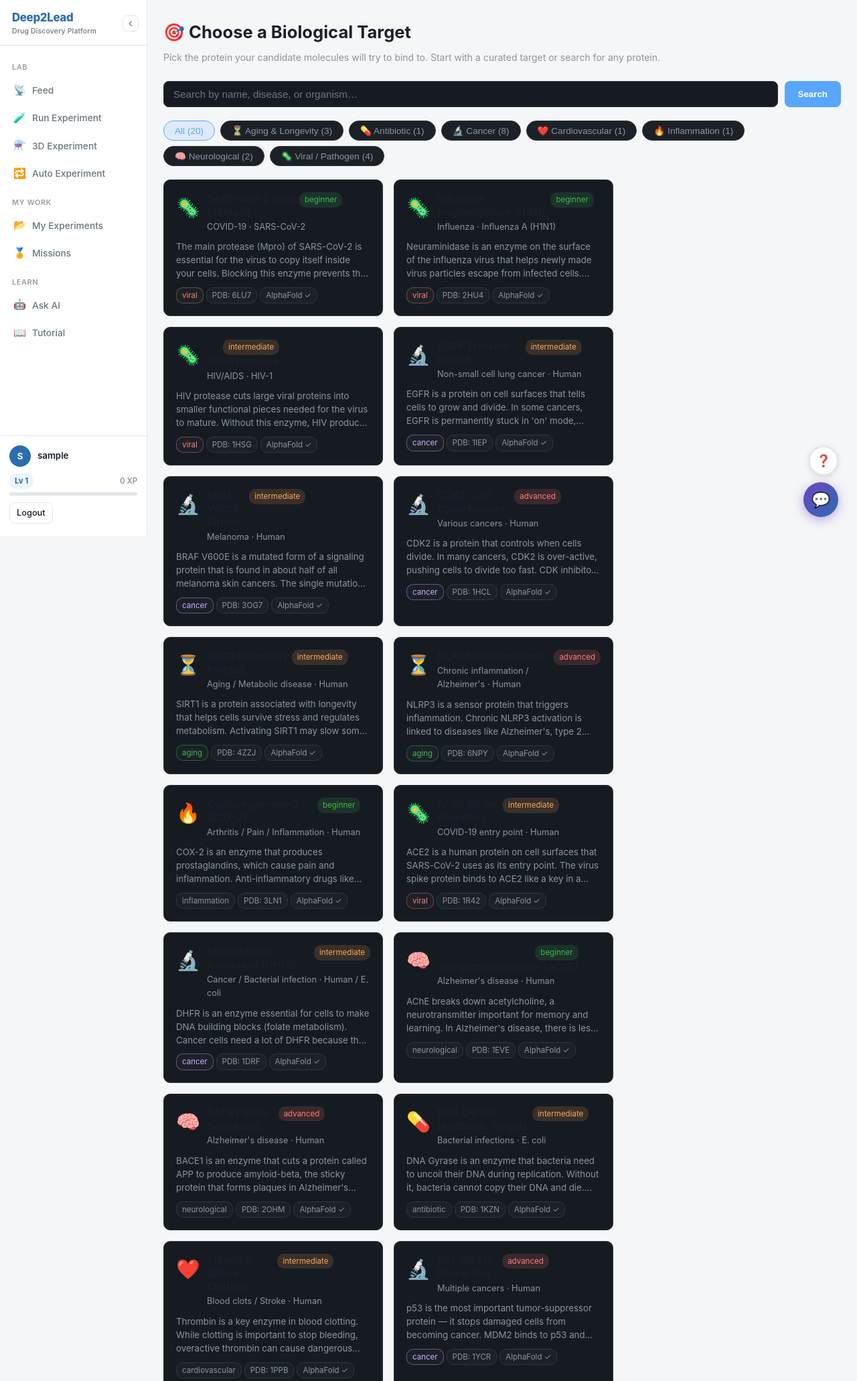
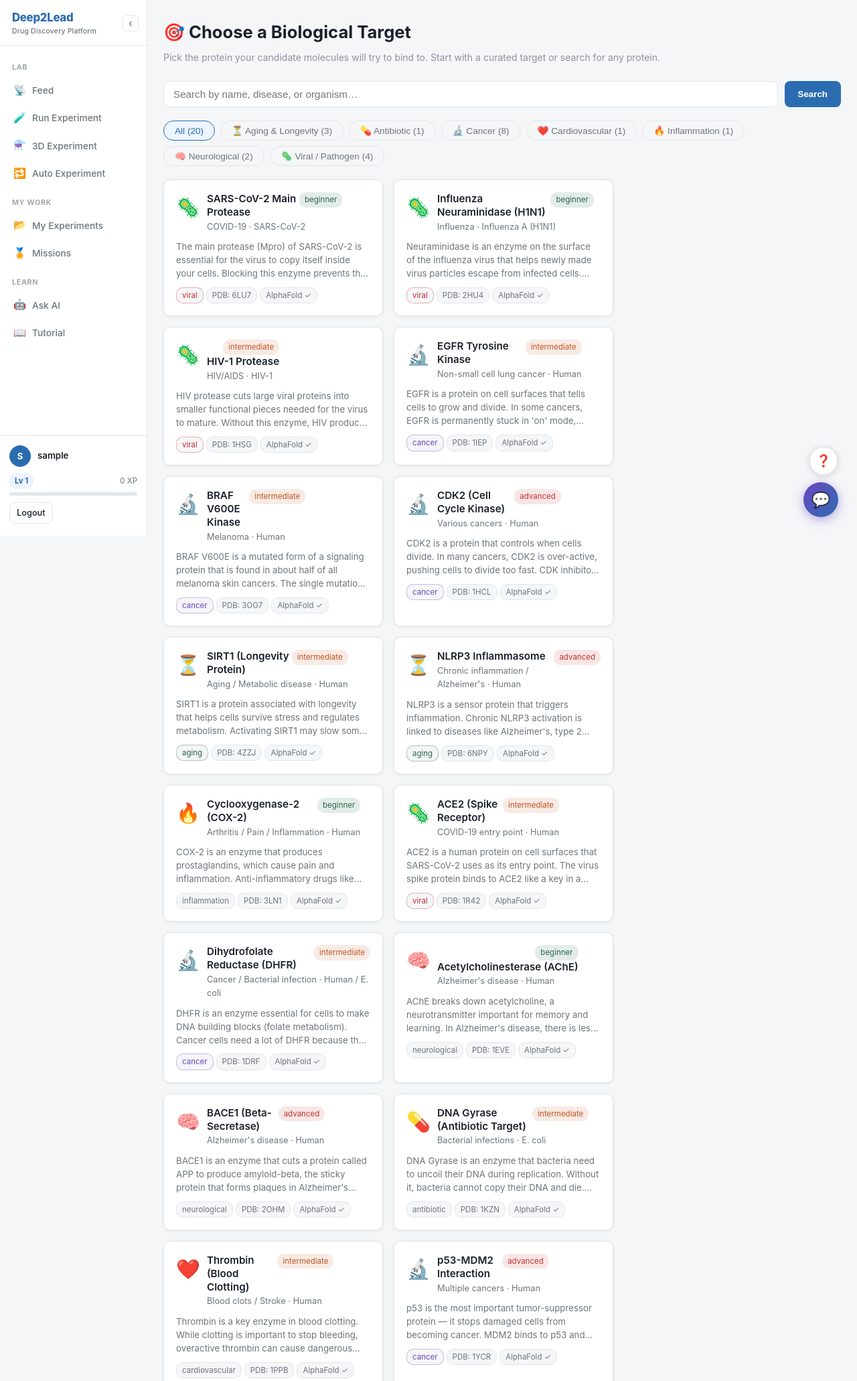
Before and after one commit to tarunchy/Deep2Lead-v2, a Flask app: page /target-picker in a window 1280 px wide. Shown: the top 2062 px of the page at 67% size. Run offline with Flask 3, Linux system fonts and the light colour scheme; the visitor is signed in with stand-in values (Sample User, id 1); data comes from the database, SQL or seed files in the repository.

Commit message:
run-3d: replace dark GitHub colors with CSS variables for consistent light theme
Co-Authored-By: Claude Sonnet 4.6 <noreply@anthropic.com>

```diff
--- a/v2/static/css/3d_viewer.css
+++ b/v2/static/css/3d_viewer.css
@@ -1,79 +1,74 @@
 /* ── 3D viewer & target picker styles ── */
 :root {
-  --v3-bg: #0d1117;
-  --v3-surface: #161b22;
-  --v3-surface2: #1c2128;
-  --v3-border: #30363d;
-  --v3-accent: #58a6ff;
-  --v3-green: #3fb950;
-  --v3-purple: #d2a8ff;
-  --v3-orange: #ffa657;
-  --v3-red: #ff7b72;
+  --v3-green:  #276749;
+  --v3-purple: #6b46c1;
+  --v3-orange: #c05621;
+  --v3-red:    #c53030;
 }
 
 /* ── Target Picker ── */
 .target-search-bar { display: flex; gap: 10px; margin-bottom: 20px; }
-.target-search-bar input { flex: 1; padding: 10px 14px; border-radius: 8px; border: 1px solid var(--v3-border); background: var(--v3-surface); color: #e6edf3; font-size: 0.95rem; }
-.target-search-bar input:focus { outline: none; border-color: var(--v3-accent); }
-.target-search-bar button { padding: 10px 20px; border-radius: 8px; background: var(--v3-accent); color: #fff; border: none; cursor: pointer; font-weight: 600; }
+.target-search-bar input { flex: 1; padding: 10px 14px; border-radius: 8px; border: 1px solid var(--border); background: var(--surface); color: var(--text); font-size: 0.95rem; }
+.target-search-bar input:focus { outline: none; border-color: var(--accent); }
+.target-search-bar button { padding: 10px 20px; border-radius: 8px; background: var(--accent); color: #fff; border: none; cursor: pointer; font-weight: 600; }
 
 .category-tabs { display: flex; gap: 8px; flex-wrap: wrap; margin-bottom: 20px; }
-.cat-tab { padding: 6px 16px; border-radius: 20px; border: 1px solid var(--v3-border); background: var(--v3-surface2); color: #8b949e; cursor: pointer; font-size: 0.85rem; transition: all 0.2s; }
-.cat-tab.active, .cat-tab:hover { background: rgba(88,166,255,0.15); border-color: var(--v3-accent); color: var(--v3-accent); }
+.cat-tab { padding: 6px 16px; border-radius: 20px; border: 1px solid var(--border); background: var(--bg); color: var(--text-muted); cursor: pointer; font-size: 0.85rem; transition: all 0.2s; }
+.cat-tab.active, .cat-tab:hover { background: var(--accent-light); border-color: var(--accent); color: var(--accent); }
 
 .target-grid { display: grid; grid-template-columns: repeat(auto-fill, minmax(280px, 1fr)); gap: 16px; }
-.target-card { background: var(--v3-surface); border: 1px solid var(--v3-border); border-radius: 10px; padding: 18px; cursor: pointer; transition: all 0.2s; }
-.target-card:hover { border-color: var(--v3-accent); transform: translateY(-2px); box-shadow: 0 4px 20px rgba(88,166,255,0.15); }
-.target-card.selected { border-color: var(--v3-accent); background: rgba(88,166,255,0.08); }
+.target-card { background: var(--surface); border: 1px solid var(--border); border-radius: 10px; padding: 18px; cursor: pointer; transition: all 0.2s; box-shadow: var(--shadow); }
+.target-card:hover { border-color: var(--accent); transform: translateY(-2px); box-shadow: var(--shadow-md); }
+.target-card.selected { border-color: var(--accent); background: var(--accent-light); }
 .target-card-header { display: flex; align-items: flex-start; gap: 10px; margin-bottom: 10px; }
 .target-icon { font-size: 1.8rem; flex-shrink: 0; }
-.target-card-name { font-size: 0.95rem; font-weight: 600; line-height: 1.3; }
-.target-card-disease { font-size: 0.8rem; color: #8b949e; margin-top: 2px; }
-.target-card-desc { font-size: 0.83rem; color: #8b949e; line-height: 1.5; margin-top: 8px; display: -webkit-box; -webkit-line-clamp: 3; -webkit-box-orient: vertical; overflow: hidden; }
+.target-card-name { font-size: 0.95rem; font-weight: 600; line-height: 1.3; color: var(--text); }
+.target-card-disease { font-size: 0.8rem; color: var(--text-muted); margin-top: 2px; }
+.target-card-desc { font-size: 0.83rem; color: var(--text-muted); line-height: 1.5; margin-top: 8px; display: -webkit-box; -webkit-line-clamp: 3; -webkit-box-orient: vertical; overflow: hidden; }
 .target-badges { display: flex; flex-wrap: wrap; gap: 4px; margin-top: 10px; }
-.target-badge { font-size: 0.72rem; padding: 2px 8px; border-radius: 10px; background: var(--v3-surface2); border: 1px solid var(--v3-border); color: #8b949e; }
-.target-badge.viral { border-color: rgba(255,123,114,0.4); color: var(--v3-red); }
-.target-badge.cancer { border-color: rgba(210,168,255,0.4); color: var(--v3-purple); }
-.target-badge.aging { border-color: rgba(63,185,80,0.4); color: var(--v3-green); }
-.target-badge.beginner { border-color: rgba(88,166,255,0.4); color: var(--v3-accent); }
+.target-badge { font-size: 0.72rem; padding: 2px 8px; border-radius: 10px; background: var(--bg); border: 1px solid var(--border); color: var(--text-muted); }
+.target-badge.viral  { border-color: rgba(197,48,48,0.35);  color: var(--v3-red); }
+.target-badge.cancer { border-color: rgba(107,70,193,0.35); color: var(--v3-purple); }
+.target-badge.aging  { border-color: rgba(39,103,73,0.35);  color: var(--v3-green); }
+.target-badge.beginner { border-color: rgba(43,108,176,0.35); color: var(--accent); }
 .difficulty-pill { font-size: 0.72rem; padding: 2px 8px; border-radius: 10px; float: right; }
-.difficulty-beginner { background: rgba(63,185,80,0.15); color: var(--v3-green); }
-.difficulty-intermediate { background: rgba(255,166,87,0.15); color: var(--v3-orange); }
-.difficulty-advanced { background: rgba(255,123,114,0.15); color: var(--v3-red); }
+.difficulty-beginner    { background: rgba(39,103,73,0.12);  color: var(--v3-green); }
+.difficulty-intermediate { background: rgba(192,86,33,0.12); color: var(--v3-orange); }
+.difficulty-advanced    { background: rgba(197,48,48,0.12);  color: var(--v3-red); }
 
 /* ── 3D Viewer ── */
-.viewer-container { position: relative; border: 1px solid var(--v3-border); border-radius: 10px; overflow: hidden; background: #0a0f17; }
+.viewer-container { position: relative; border: 1px solid var(--border); border-radius: 10px; overflow: hidden; background: #0a0f17; }
 .viewer-container canvas { display: block; }
-.viewer-label { position: absolute; top: 10px; left: 12px; font-size: 0.78rem; background: rgba(0,0,0,0.7); color: #8b949e; padding: 3px 10px; border-radius: 12px; }
+.viewer-label { position: absolute; top: 10px; left: 12px; font-size: 0.78rem; background: rgba(0,0,0,0.6); color: #ccc; padding: 3px 10px; border-radius: 12px; }
 .viewer-source-badge { position: absolute; top: 10px; right: 12px; font-size: 0.72rem; padding: 3px 10px; border-radius: 12px; }
-.source-rcsb { background: rgba(63,185,80,0.2); color: var(--v3-green); }
-.source-alphafold { background: rgba(88,166,255,0.2); color: var(--v3-accent); }
-.source-esmfold { background: rgba(210,168,255,0.2); color: var(--v3-purple); }
-.viewer-loading { display: flex; align-items: center; justify-content: center; height: 100%; min-height: 300px; flex-direction: column; gap: 12px; color: #8b949e; }
-.viewer-warning { background: rgba(255,166,87,0.1); border: 1px solid rgba(255,166,87,0.3); border-radius: 6px; padding: 10px 14px; font-size: 0.83rem; color: var(--v3-orange); margin-top: 8px; }
+.source-rcsb      { background: rgba(39,103,73,0.2);  color: var(--v3-green); }
+.source-alphafold { background: rgba(43,108,176,0.2); color: var(--accent); }
+.source-esmfold   { background: rgba(107,70,193,0.2); color: var(--v3-purple); }
+.viewer-loading { display: flex; align-items: center; justify-content: center; height: 100%; min-height: 300px; flex-direction: column; gap: 12px; color: var(--text-muted); }
+.viewer-warning { background: rgba(192,86,33,0.08); border: 1px solid rgba(192,86,33,0.3); border-radius: 6px; padding: 10px 14px; font-size: 0.83rem; color: var(--v3-orange); margin-top: 8px; }
 
 /* ── Score cards ── */
 .score-cards { display: grid; grid-template-columns: repeat(auto-fill, minmax(130px, 1fr)); gap: 10px; margin: 14px 0; }
-.score-card { background: var(--v3-surface2); border: 1px solid var(--v3-border); border-radius: 8px; padding: 12px; text-align: center; }
-.score-card .sc-val { font-size: 1.4rem; font-weight: 700; }
-.score-card .sc-label { font-size: 0.75rem; color: #8b949e; margin-top: 3px; }
-.score-card .sc-game { font-size: 0.7rem; color: #555; margin-top: 2px; }
+.score-card { background: var(--bg); border: 1px solid var(--border); border-radius: 8px; padding: 12px; text-align: center; }
+.score-card .sc-val { font-size: 1.4rem; font-weight: 700; color: var(--text); }
+.score-card .sc-label { font-size: 0.75rem; color: var(--text-muted); margin-top: 3px; }
+.score-card .sc-game { font-size: 0.7rem; color: var(--text-muted); margin-top: 2px; }
 
 /* ── Docking interpretation ── */
 .dock-interpret { border-radius: 8px; padding: 14px 16px; margin: 12px 0; font-size: 0.88rem; }
-.dock-interpret.green { background: rgba(63,185,80,0.1); border-left: 3px solid var(--v3-green); }
-.dock-interpret.blue  { background: rgba(88,166,255,0.1); border-left: 3px solid var(--v3-accent); }
-.dock-interpret.yellow { background: rgba(255,214,0,0.1); border-left: 3px solid #ffd400; }
-.dock-interpret.orange { background: rgba(255,166,87,0.1); border-left: 3px solid var(--v3-orange); }
-.dock-interpret.red { background: rgba(255,123,114,0.1); border-left: 3px solid var(--v3-red); }
-.dock-label { font-weight: 700; margin-bottom: 4px; }
+.dock-interpret.green  { background: rgba(39,103,73,0.08);  border-left: 3px solid var(--v3-green); }
+.dock-interpret.blue   { background: rgba(43,108,176,0.08); border-left: 3px solid var(--accent); }
+.dock-interpret.yellow { background: rgba(192,153,0,0.08);  border-left: 3px solid #b7791f; }
+.dock-interpret.orange { background: rgba(192,86,33,0.08);  border-left: 3px solid var(--v3-orange); }
+.dock-interpret.red    { background: rgba(197,48,48,0.08);  border-left: 3px solid var(--v3-red); }
+.dock-label { font-weight: 700; margin-bottom: 4px; color: var(--text); }
 
 /* ── Disclaimer ── */
-.disclaimer-box { background: rgba(255,166,87,0.06); border: 1px solid rgba(255,166,87,0.2); border-radius: 8px; padding: 12px 16px; margin-top: 20px; font-size: 0.82rem; color: #8b949e; text-align: center; }
+.disclaimer-box { background: rgba(192,86,33,0.06); border: 1px solid rgba(192,86,33,0.25); border-radius: 8px; padding: 12px 16px; margin-top: 20px; font-size: 0.82rem; color: var(--text-muted); text-align: center; }
 .disclaimer-box strong { color: var(--v3-orange); }
 
 /* ── Structure info panel ── */
 .struct-info { display: flex; gap: 16px; flex-wrap: wrap; margin: 12px 0; }
 .struct-info-item { font-size: 0.83rem; }
-.struct-info-item .si-label { color: #555; font-size: 0.75rem; text-transform: uppercase; letter-spacing: 0.04em; }
-.struct-info-item .si-val { color: #e6edf3; font-weight: 500; }
+.struct-info-item .si-label { color: var(--text-muted); font-size: 0.75rem; text-transform: uppercase; letter-spacing: 0.04em; }
+.struct-info-item .si-val { color: var(--text); font-weight: 500; }
```
Also changed, not shown: v2/templates/run_3d.html (+52 -52 lines).
